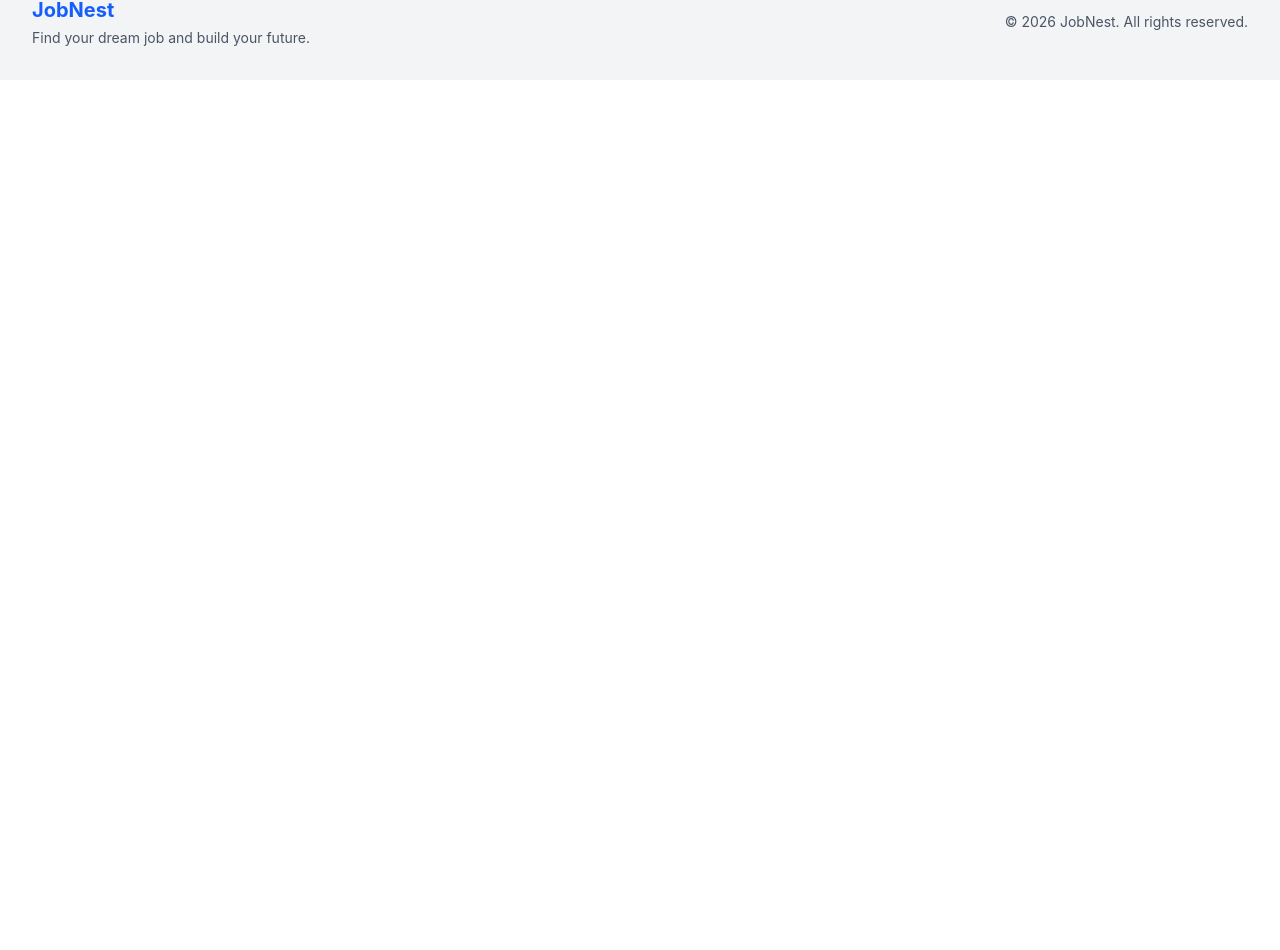
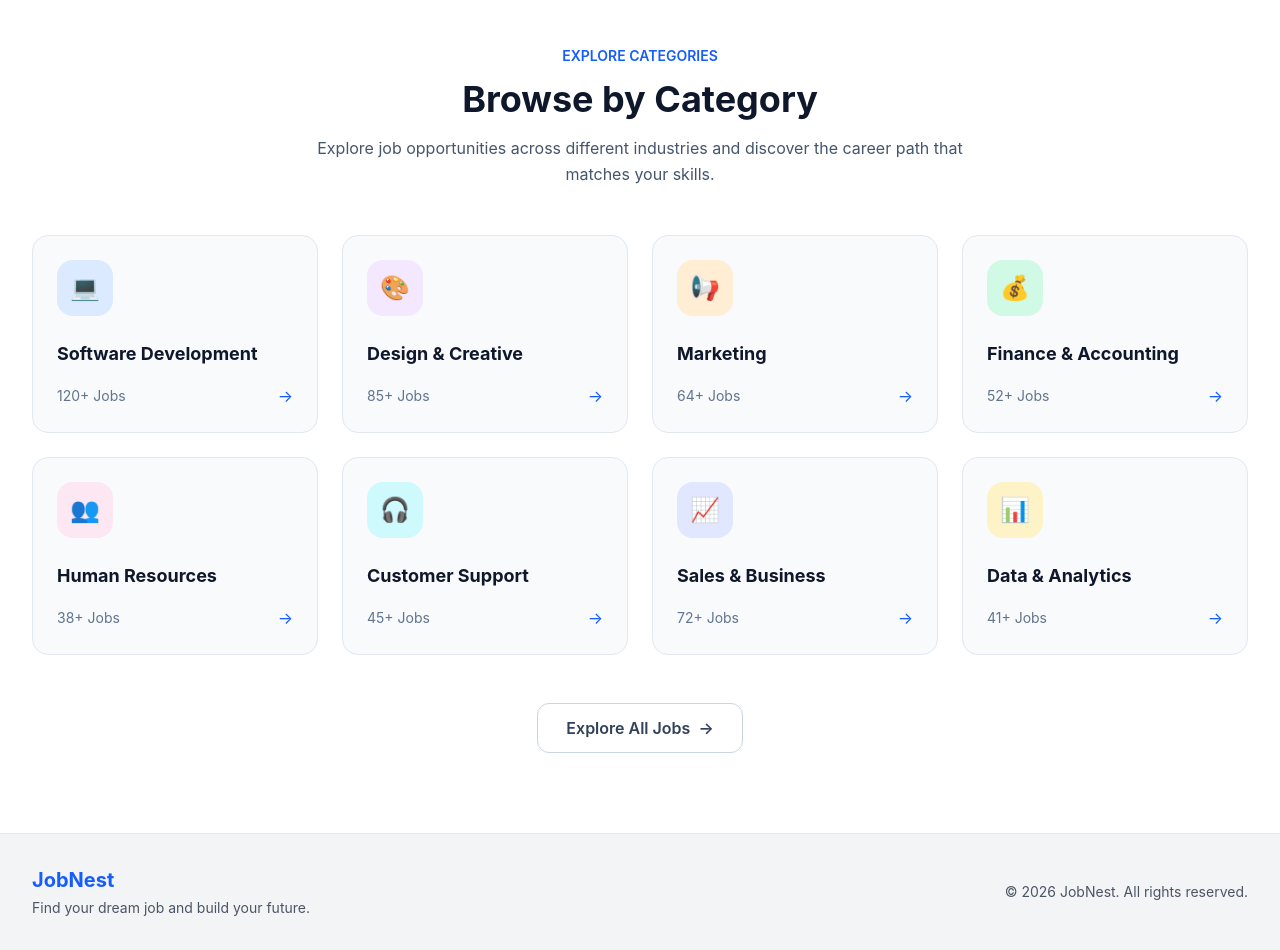
Before and after one commit to aljamiio/jobnest-job-portal, a React (Vite) app in the folder client/: page / in a window 1280 px wide. Shown: the part 1614-2564 px from the top of the page. Before the commit the page ends 1694 px from the top, so only its background shows below. Built offline with nearby package versions, Linux system fonts and the light colour scheme.

Commit message:
feat: add responsive job categories section

```diff
--- a/client/src/pages/Home.jsx
+++ b/client/src/pages/Home.jsx
@@ -52,6 +52,68 @@ function Home() {
       color: 'bg-orange-100 text-orange-600 dark:bg-orange-500/20 dark:text-orange-400',
     },
   ]
+
+
+
+  const jobCategories = [
+    {
+      id: 1,
+      name: 'Software Development',
+      icon: '💻',
+      jobs: '120+ Jobs',
+      color: 'bg-blue-100 text-blue-600 dark:bg-blue-500/20 dark:text-blue-400',
+    },
+    {
+      id: 2,
+      name: 'Design & Creative',
+      icon: '🎨',
+      jobs: '85+ Jobs',
+      color: 'bg-purple-100 text-purple-600 dark:bg-purple-500/20 dark:text-purple-400',
+    },
+    {
+      id: 3,
+      name: 'Marketing',
+      icon: '📢',
+      jobs: '64+ Jobs',
+      color: 'bg-orange-100 text-orange-600 dark:bg-orange-500/20 dark:text-orange-400',
+    },
+    {
+      id: 4,
+      name: 'Finance & Accounting',
+      icon: '💰',
+      jobs: '52+ Jobs',
+      color: 'bg-emerald-100 text-emerald-600 dark:bg-emerald-500/20 dark:text-emerald-400',
+    },
+    {
+      id: 5,
+      name: 'Human Resources',
+      icon: '👥',
+      jobs: '38+ Jobs',
+      color: 'bg-pink-100 text-pink-600 dark:bg-pink-500/20 dark:text-pink-400',
+    },
+    {
+      id: 6,
+      name: 'Customer Support',
+      icon: '🎧',
+      jobs: '45+ Jobs',
+      color: 'bg-cyan-100 text-cyan-600 dark:bg-cyan-500/20 dark:text-cyan-400',
+    },
+    {
+      id: 7,
+      name: 'Sales & Business',
+      icon: '📈',
+      jobs: '72+ Jobs',
+      color: 'bg-indigo-100 text-indigo-600 dark:bg-indigo-500/20 dark:text-indigo-400',
+    },
+    {
+      id: 8,
+      name: 'Data & Analytics',
+      icon: '📊',
+      jobs: '41+ Jobs',
+      color: 'bg-amber-100 text-amber-600 dark:bg-amber-500/20 dark:text-amber-400',
+    },
+  ]
+
 
 
   return (
@@ -371,6 +433,88 @@ function Home() {
       </section>
 
 
+
+      {/* Job Categories Section */}
+      <section className="py-20 bg-white dark:bg-slate-950 transition-colors duration-300">
+
+        <div className="max-w-7xl mx-auto px-4 sm:px-6 lg:px-8">
+
+          {/* Section Heading */}
+          <div className="text-center max-w-2xl mx-auto mb-12">
+
+            <span className="text-sm font-semibold text-blue-600 dark:text-blue-400">
+              EXPLORE CATEGORIES
+            </span>
+
+            <h2 className="text-3xl sm:text-4xl font-bold mt-3">
+              Browse by Category
+            </h2>
+
+            <p className="mt-4 text-slate-600 dark:text-slate-400 leading-relaxed">
+              Explore job opportunities across different industries and
+              discover the career path that matches your skills.
+            </p>
+
+          </div>
+
+          {/* Category Cards */}
+          <div className="grid grid-cols-1 sm:grid-cols-2 lg:grid-cols-4 gap-6">
+
+            {jobCategories.map((category) => (
+              <Link
+                to="/jobs"
+                key={category.id}
+                className="group bg-slate-50 dark:bg-slate-900 border border-slate-200 dark:border-slate-800 rounded-2xl p-6 hover:border-blue-300 dark:hover:border-blue-500/50 hover:shadow-xl hover:shadow-slate-200/40 dark:hover:shadow-black/20 hover:-translate-y-1 transition-all duration-300"
+              >
+
+                {/* Category Icon */}
+                <div className={`w-14 h-14 rounded-2xl flex items-center justify-center text-2xl ${category.color}`}>
+                  {category.icon}
+                </div>
+
+                {/* Category Details */}
+                <div className="mt-6">
+
+                  <h3 className="text-lg font-bold group-hover:text-blue-600 dark:group-hover:text-blue-400 transition-colors">
+                    {category.name}
+                  </h3>
+
+                  <div className="flex items-center justify-between mt-4">
+
+                    <span className="text-sm text-slate-500 dark:text-slate-400">
+                      {category.jobs}
+                    </span>
+
+                    <span className="text-blue-600 dark:text-blue-400 group-hover:translate-x-1 transition-transform">
+                      →
+                    </span>
+
+                  </div>
+
+                </div>
+
+              </Link>
+            ))}
+
+          </div>
+
+          {/* Browse All Categories */}
+          <div className="text-center mt-12">
+
+            <Link
+              to="/jobs"
+              className="inline-flex items-center gap-2 px-7 py-3 rounded-xl border border-slate-300 dark:border-slate-700 text-slate-700 dark:text-slate-300 font-semibold hover:bg-blue-600 hover:text-white hover:border-blue-600 dark:hover:bg-blue-500 dark:hover:border-blue-500 transition-colors duration-200"
+            >
+              Explore All Jobs <span>→</span>
+            </Link>
+
+          </div>
+
+        </div>
+      </section>
+
+
+
     </main>
   )
 }
```
